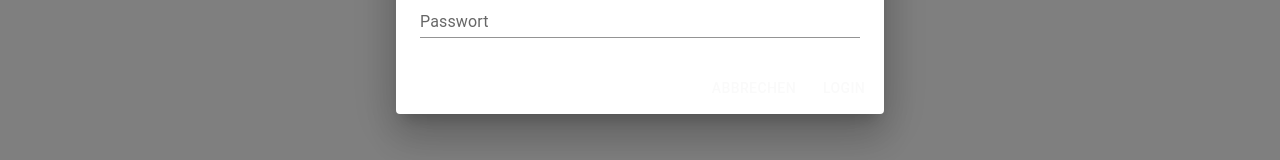
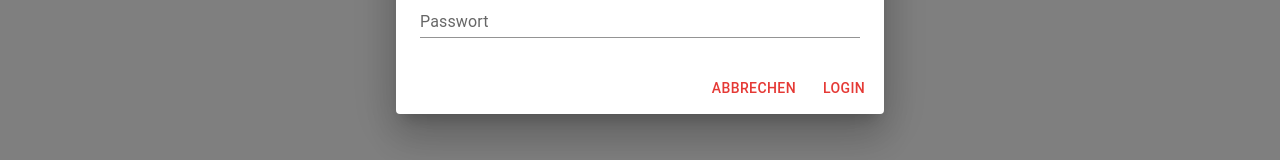
Before and after one commit to marius-a-mueller/buchweb, a React (Vite) app: page / in a window 1280 px wide. Both pictures are taken after a click on the button "LOGIN". Shown: the part 426-586 px from the top of the page. Built offline with nearby package versions, Linux system fonts and the light colour scheme.

Commit message:
Login buttons changed to red

```diff
--- a/src/components/tabbar/Login.tsx
+++ b/src/components/tabbar/Login.tsx
@@ -48,8 +48,8 @@ export default function Login() {
           />
         </DialogContent>
         <DialogActions>
-          <Button onClick={handleClose}>Abbrechen</Button>
-          <Button onClick={handleClose}>Login</Button>
+          <Button color= 'secondary' onClick={handleClose}>Abbrechen</Button>
+          <Button color='secondary' onClick={handleClose}>Login</Button>
         </DialogActions>
       </Dialog>
     </div>
```
